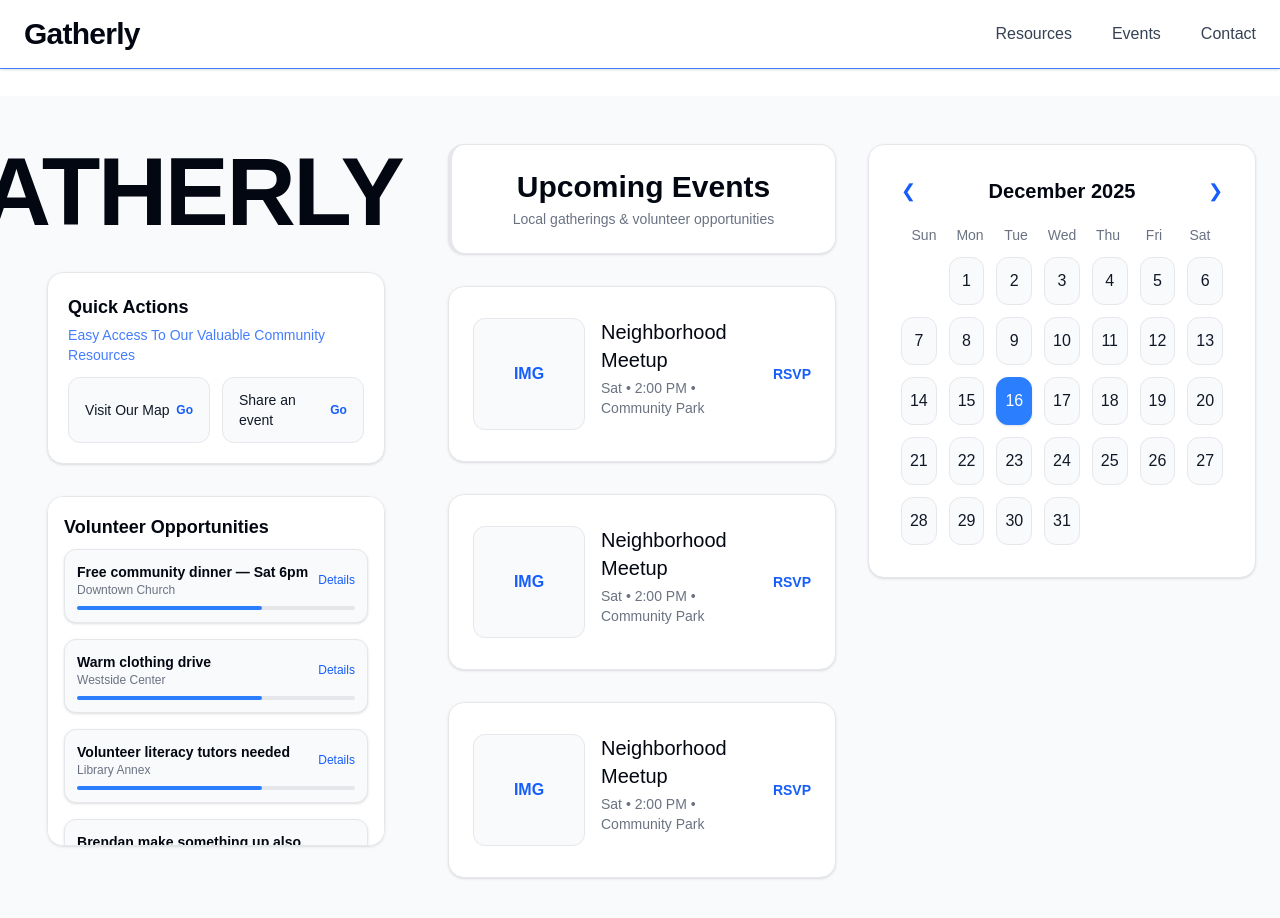
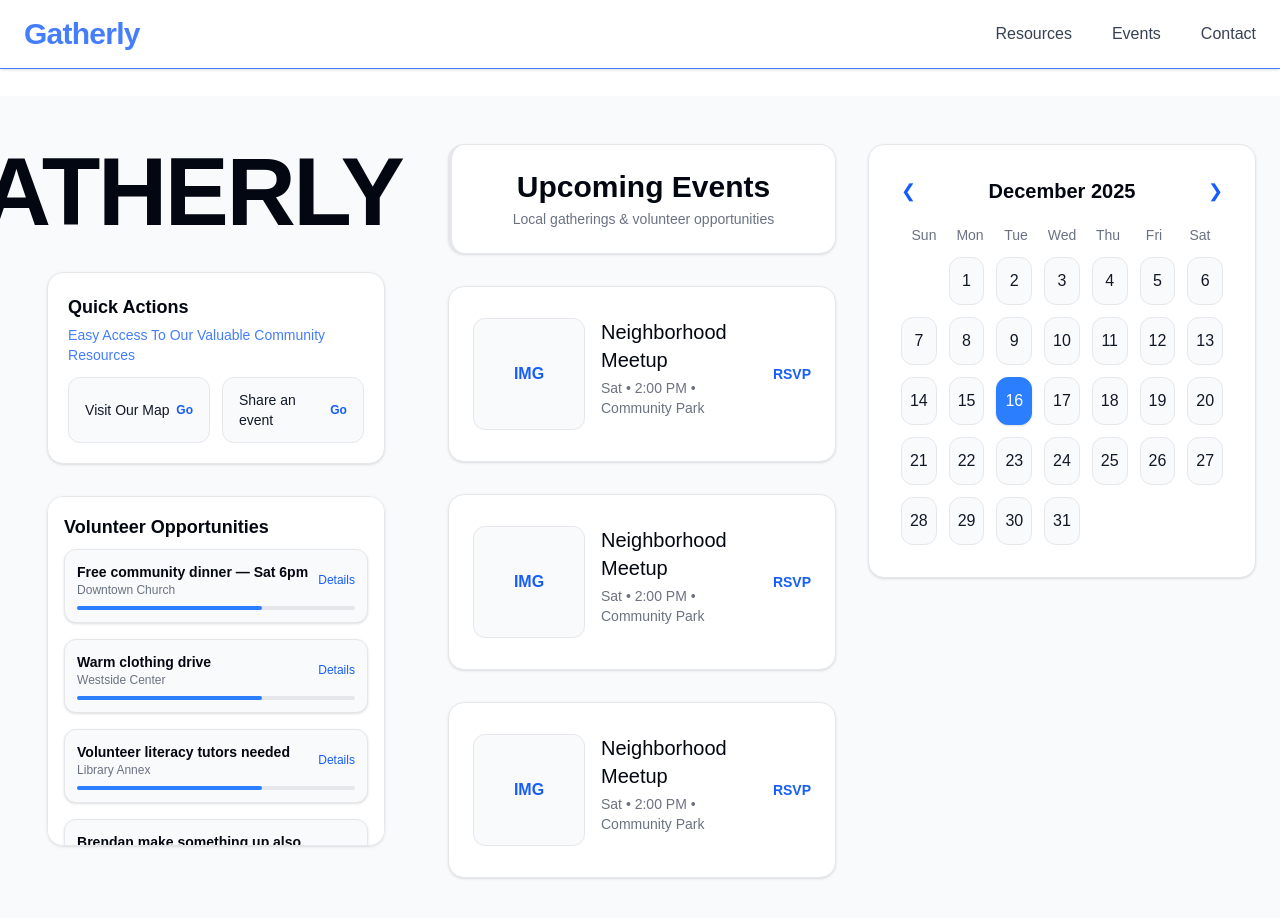
Before and after one commit to TSA-Group/tsa_group_starter, a Next.js app: page / in a window 1280 px wide. Shown: the top 918 px of the page. Built offline with nearby package versions, Linux system fonts and the light colour scheme.

Commit message:
Update Header.tsx

```diff
--- a/components/Header.tsx
+++ b/components/Header.tsx
@@ -32,7 +32,7 @@ export const Header: React.FC = () => {
               textShadow: "0px 0px 8px rgba(37, 99, 235, 0.25)",
             }}
             transition={{ type: "spring", stiffness: 260 }}
-            className="text-3xl font-extrabold tracking-tight cursor-pointer text-gray-950"
+            className="text-3xl font-extrabold tracking-tight cursor-pointer text-blue-600/80"
             style={{ fontFamily: "TAN Buster, sans-serif" }}
           >
             Gatherly
```
